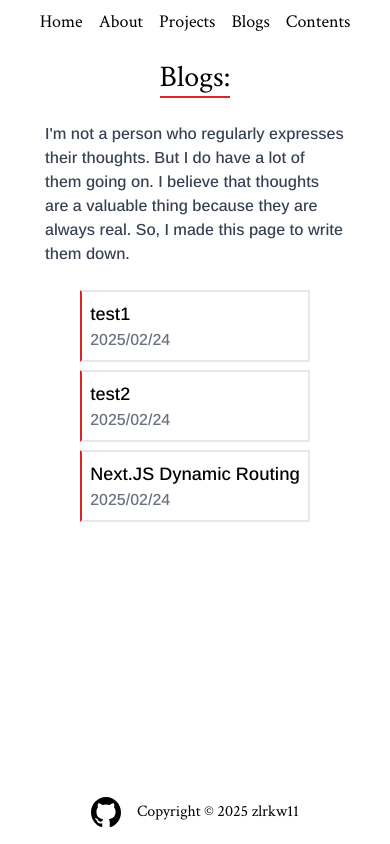
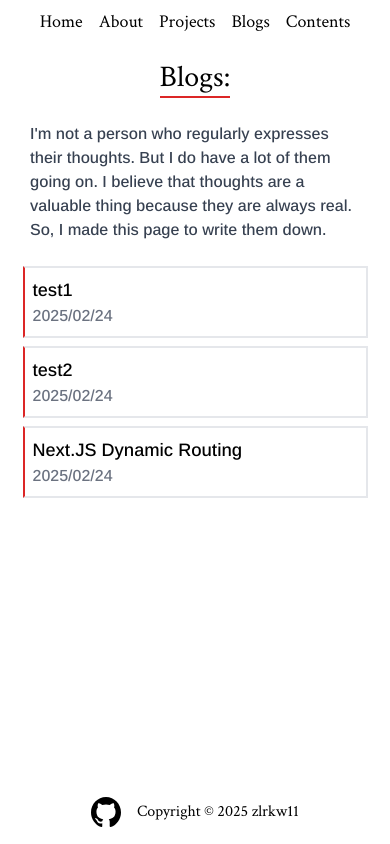
Before and after one commit to zlrkw11/zl-v2, a Next.js app: page /blogs in a window 390 px wide. Built offline with nearby package versions, Linux system fonts and the light colour scheme.

Commit message:
blog page

```diff
--- a/app/blogs/page.tsx
+++ b/app/blogs/page.tsx
@@ -24,7 +24,7 @@ const Blogs = async () => {
         </h1>
       </div>
       <p
-        className={`mb-2 md:min-w-[700px] max-w-[300px] md:m-0 ${ArimoFont.className} `}
+        className={`mb-2 md:min-w-[700px] max-w-[330px] md:m-0 ${ArimoFont.className} `}
       >
         I'm not a person who regularly expresses their thoughts. But I do have a
         lot of them going on. I believe that thoughts are a valuable thing
@@ -36,7 +36,7 @@ const Blogs = async () => {
         {blogs.map((blog: any) => (
           <li
             key={blog.slug}
-            className="p-2 border-2 border-l-red-600 md:min-w-[700px] max-w-[350px]"
+            className="p-2 border-2 border-l-red-600 md:min-w-[700px] w-[345px]"
           >
             <Link href={`/blogs/${blog.slug}`}>
               <p className="text-lg text-black hover:text-red-600">
```
